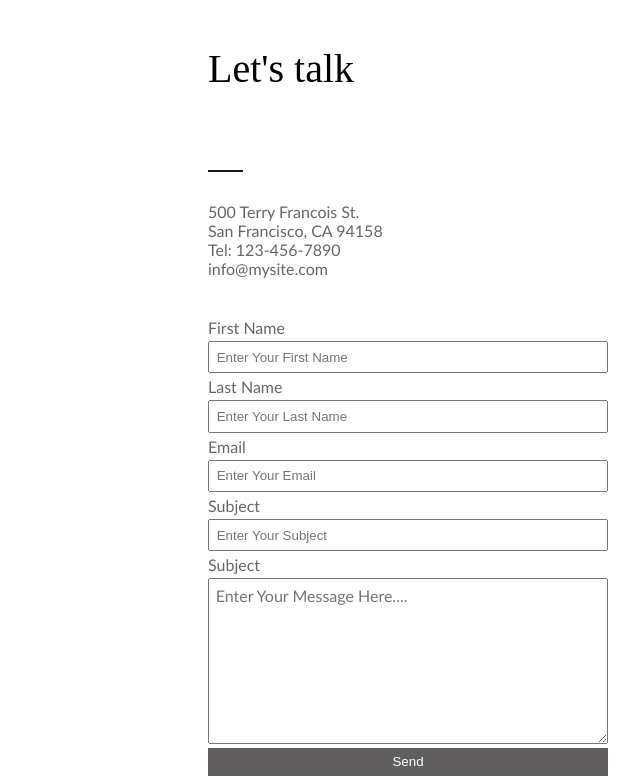
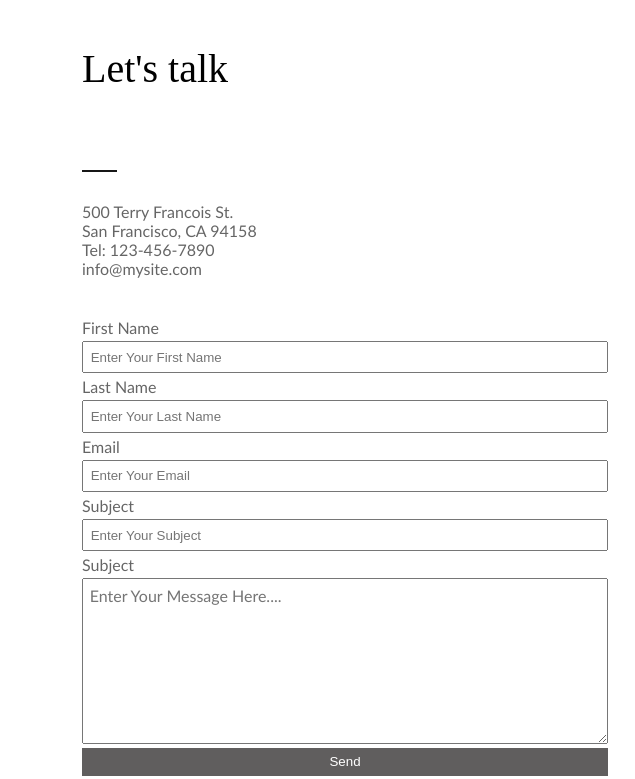
Before and after one commit to AkkiBro001/static-website-2, a plain HTML site: page index.html in a window 1280 px wide. Shown: the part 2582-3361 px from the top of the page, 0-635 px from the left. Drawn offline with Linux system fonts and the light colour scheme.

Commit message:
Update style.css

```diff
--- a/style.css
+++ b/style.css
@@ -473,7 +473,8 @@ nav ul li:not(.login) a:hover{
 }
 
 .form-section section{
-    width: min(400px, 100%);
+    width: min(760px, 100%);
+    margin-left: 50px;
 }
 
 .form-img-section{
```
